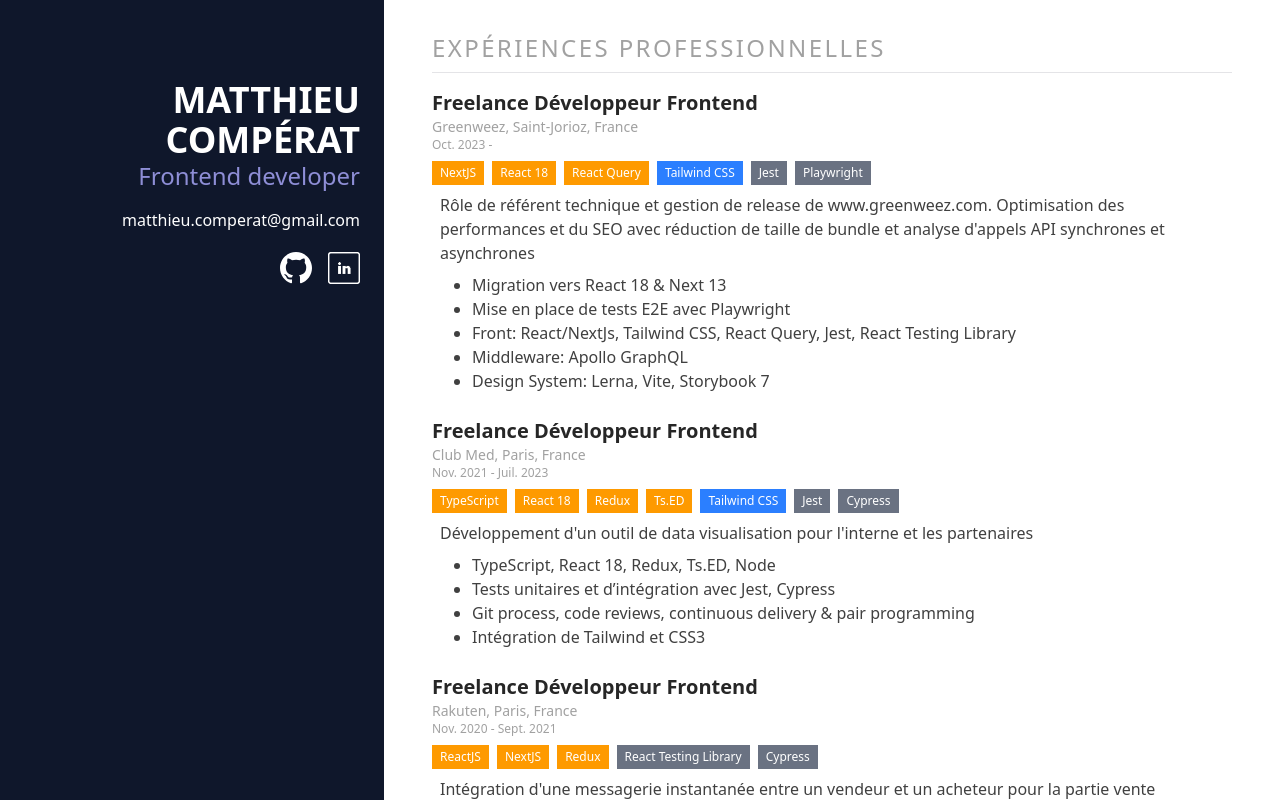
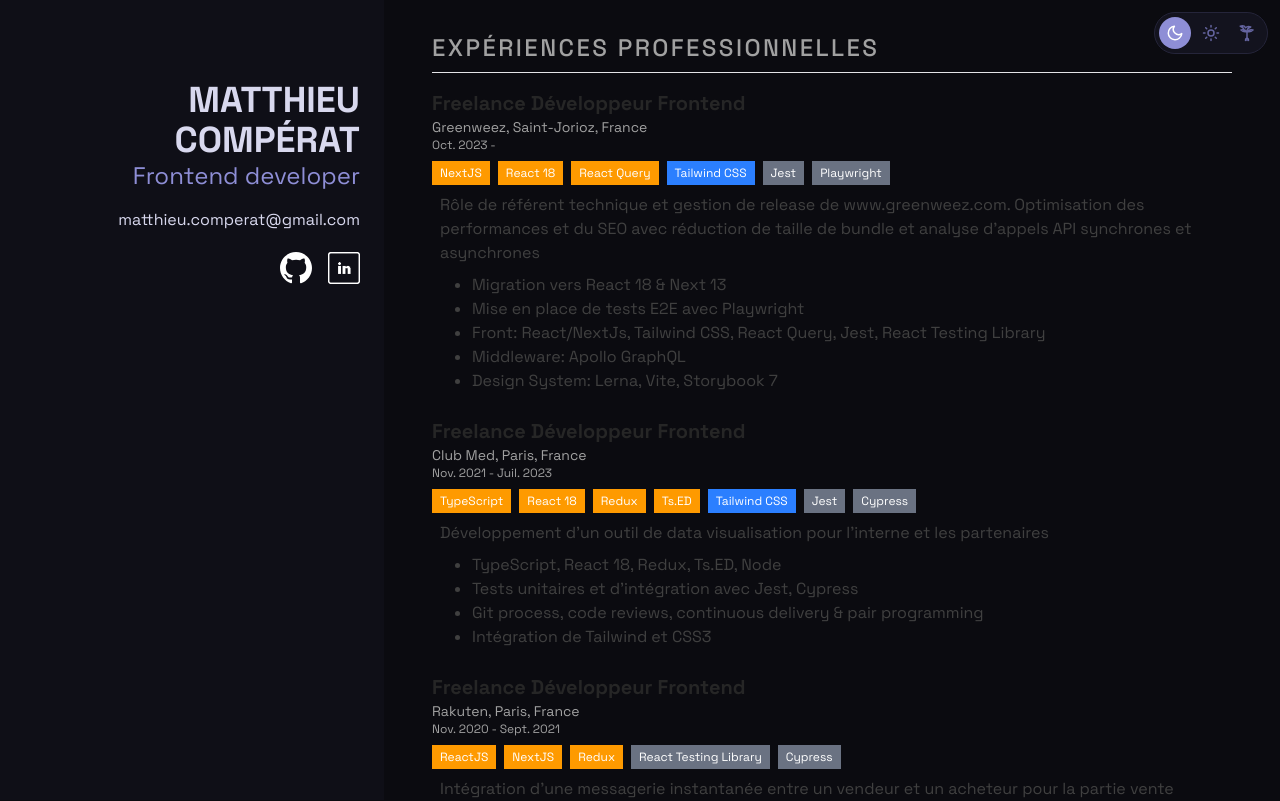
Before and after one commit to Mitchnsun/mcomperat, a Next.js app: page /fr in a window 1280 px wide. Shown: the top 801 px of the page. Built offline with nearby package versions, Linux system fonts and the light colour scheme.

Commit message:
Implement 3-theme CSS system with persistent toggle

```diff
--- a/app/[locale]/layout.tsx
+++ b/app/[locale]/layout.tsx
@@ -1,9 +1,60 @@
+import { DM_Mono, DM_Sans, Inter, JetBrains_Mono, Space_Grotesk, Syne } from 'next/font/google';
 import { notFound } from 'next/navigation';
+import Script from 'next/script';
 import { NextIntlClientProvider } from 'next-intl';
 import { getMessages } from 'next-intl/server';
 import React from 'react';
 
 import { type Locale, routing } from '@/i18n/routing';
+
+// Load all theme fonts up-front so switching themes never causes a FOUT.
+const spaceGrotesk = Space_Grotesk({
+  subsets: ['latin'],
+  weight: ['300', '400', '500', '600', '700'],
+  variable: '--font-space-grotesk',
+  display: 'swap',
+});
+const jetbrainsMono = JetBrains_Mono({
+  subsets: ['latin'],
+  weight: ['400', '500'],
+  variable: '--font-jetbrains-mono',
+  display: 'swap',
+});
+const dmSans = DM_Sans({
+  subsets: ['latin'],
+  weight: ['300', '400', '500', '700'],
+  variable: '--font-dm-sans',
+  display: 'swap',
+});
+const dmMono = DM_Mono({
+  subsets: ['latin'],
+  weight: ['400', '500'],
+  variable: '--font-dm-mono',
+  display: 'swap',
+});
+const syne = Syne({
+  subsets: ['latin'],
+  weight: ['400', '600', '700', '800'],
+  variable: '--font-syne',
+  display: 'swap',
+});
+const inter = Inter({
+  subsets: ['latin'],
+  weight: ['300', '400', '500', '600'],
+  variable: '--font-inter',
+  display: 'swap',
+});
+
+// Runs before React hydration to apply the stored theme and avoid a flash.
+const NO_FLASH_SCRIPT = `(() => {
+  try {
+    var t = localStorage.getItem('cv-theme');
+    if (t !== 'dark' && t !== 'clean' && t !== 'bold') t = 'dark';
+    document.documentElement.setAttribute('data-theme', t);
+  } catch (_) {
+    document.documentElement.setAttribute('data-theme', 'dark');
+  }
+})();`;
 
 export default async function LocaleLayout({
   children,
@@ -20,9 +71,23 @@ export default async function LocaleLayout({
 
   const messages = await getMessages();
 
+  const fontClasses = [
+    spaceGrotesk.variable,
+    jetbrainsMono.variable,
+    dmSans.variable,
+    dmMono.variable,
+    syne.variable,
+    inter.variable,
+  ].join(' ');
+
   return (
-    <html lang={locale}>
-      <body>
+    <html lang={locale} data-theme="dark" className={fontClasses}>
+      <head>
+        <Script id="cv-theme-init" strategy="beforeInteractive">
+          {NO_FLASH_SCRIPT}
+        </Script>
+      </head>
+      <body className="bg-bg text-text font-sans">
         <NextIntlClientProvider messages={messages}>{children}</NextIntlClientProvider>
       </body>
     </html>
--- a/app/globals.css
+++ b/app/globals.css
@@ -2,4 +2,77 @@
 
 @theme {
   --color-brand: #8e8ed6;
+
+  /* Themed color tokens — values are overridden per [data-theme] below.
+     Defaults below mirror the `dark` theme. */
+  --color-bg: #0b0b10;
+  --color-sidebar: #0f0f17;
+  --color-card: #161622;
+  --color-card-hover: #1c1c2c;
+  --color-border: #25253a;
+  --color-accent: #8e8ed6;
+  --color-accent-dim: rgba(142, 142, 214, 0.12);
+  --color-text: #d8d8ee;
+  --color-text-muted: #6565a0;
+  --color-heading: #f0f0ff;
+
+  /* Themed font families — overridden per [data-theme]. */
+  --font-sans: var(--font-space-grotesk), system-ui, sans-serif;
+  --font-mono: var(--font-jetbrains-mono), ui-monospace, monospace;
 }
+
+[data-theme='dark'] {
+  --color-bg: #0b0b10;
+  --color-sidebar: #0f0f17;
+  --color-card: #161622;
+  --color-card-hover: #1c1c2c;
+  --color-border: #25253a;
+  --color-accent: #8e8ed6;
+  --color-accent-dim: rgba(142, 142, 214, 0.12);
+  --color-text: #d8d8ee;
+  --color-text-muted: #6565a0;
+  --color-heading: #f0f0ff;
+  --font-sans: var(--font-space-grotesk), system-ui, sans-serif;
+  --font-mono: var(--font-jetbrains-mono), ui-monospace, monospace;
+}
+
+[data-theme='clean'] {
+  --color-bg: #f0f0ec;
+  --color-sidebar: #ffffff;
+  --color-card: #ffffff;
+  --color-card-hover: #f7f7f4;
+  --color-border: #e2e2da;
+  --color-accent: #8e8ed6;
+  --color-accent-dim: rgba(142, 142, 214, 0.08);
+  --color-text: #1c1c24;
+  --color-text-muted: #8a8a92;
+  --color-heading: #0e0e18;
+  --font-sans: var(--font-dm-sans), system-ui, sans-serif;
+  --font-mono: var(--font-dm-mono), ui-monospace, monospace;
+}
+
+[data-theme='bold'] {
+  --color-bg: #fefefe;
+  --color-sidebar: #0e0e18;
+  --color-card: #fefefe;
+  --color-card-hover: #fafafa;
+  --color-border: #eaeaee;
+  --color-accent: #8e8ed6;
+  --color-accent-dim: rgba(142, 142, 214, 0.08);
+  --color-text: #0e0e18;
+  --color-text-muted: #7a7a88;
+  --color-heading: #06060e;
+  --font-sans: var(--font-syne), system-ui, sans-serif;
+  --font-mono: var(--font-inter), system-ui, sans-serif;
+}
+
+/* Smooth transition when switching themes. */
+html,
+body,
+*,
+*::before,
+*::after {
+  transition-property: background-color, color, border-color, fill, stroke;
+  transition-duration: 300ms;
+  transition-timing-function: ease;
+}
--- a/components/layout.tsx
+++ b/components/layout.tsx
@@ -1,20 +1,24 @@
 import React from 'react';
 
 import { Heading } from '@/components/heading';
+import ThemeToggle from '@/components/ui/ThemeToggle';
 import { LayoutProps } from '@/types';
 
 const Layout: React.FC<LayoutProps> = ({ person, children }) => (
-  <div id="App" className="relative p-0 lg:pl-[30%]">
+  <div id="App" className="bg-bg text-text relative p-0 lg:pl-[30%]">
+    <div className="fixed top-3 right-3 z-50 print:hidden">
+      <ThemeToggle />
+    </div>
     <nav
       role="navigation"
       aria-label="Primary"
-      className="relative top-0 bottom-0 m-0 inline-block w-full bg-slate-900 align-top text-white lg:fixed lg:-ml-[30%] lg:w-[30%]"
+      className="bg-sidebar text-text relative top-0 bottom-0 m-0 inline-block w-full align-top lg:fixed lg:-ml-[30%] lg:w-[30%]"
     >
       <Heading person={person} />
     </nav>
     <div>
       <main className="p-4 lg:px-12 lg:py-8">{children}</main>
-      <footer className="border-t border-zinc-100 px-12 py-6 font-serif text-neutral-400 print:hidden">
+      <footer className="border-border text-text-muted border-t px-12 py-6 font-serif print:hidden">
         © {new Date().getFullYear()}, Built with&nbsp;
         <a href="https://nextjs.org" className="text-brand hover:underline">
           Next.js
--- /dev/null
+++ b/components/ui/ThemeToggle.tsx
@@ -0,0 +1,114 @@
+'use client';
+
+import React from 'react';
+
+import { type Theme, useTheme } from '@/hooks/useTheme';
+
+type ThemeOption = {
+  value: Theme;
+  label: string;
+  icon: React.ReactNode;
+};
+
+// Moon (Dark / Nuit)
+const MoonIcon: React.FC = () => (
+  <svg
+    aria-hidden="true"
+    width="18"
+    height="18"
+    viewBox="0 0 24 24"
+    fill="none"
+    stroke="currentColor"
+    strokeWidth="2"
+    strokeLinecap="round"
+    strokeLinejoin="round"
+  >
+    <path d="M21 12.79A9 9 0 1 1 11.21 3 7 7 0 0 0 21 12.79z" />
+  </svg>
+);
+
+// Sun (Clean / Soleil)
+const SunIcon: React.FC = () => (
+  <svg
+    aria-hidden="true"
+    width="18"
+    height="18"
+    viewBox="0 0 24 24"
+    fill="none"
+    stroke="currentColor"
+    strokeWidth="2"
+    strokeLinecap="round"
+    strokeLinejoin="round"
+  >
+    <circle cx="12" cy="12" r="4" />
+    <path d="M12 2v2M12 20v2M4.93 4.93l1.41 1.41M17.66 17.66l1.41 1.41M2 12h2M20 12h2M4.93 19.07l1.41-1.41M17.66 6.34l1.41-1.41" />
+  </svg>
+);
+
+// Palm tree (Bold / Palmier)
+const PalmIcon: React.FC = () => (
+  <svg
+    aria-hidden="true"
+    width="18"
+    height="18"
+    viewBox="0 0 24 24"
+    fill="none"
+    stroke="currentColor"
+    strokeWidth="2"
+    strokeLinecap="round"
+    strokeLinejoin="round"
+  >
+    <path d="M12 22V10" />
+    <path d="M12 10c0-3 2-5 5-6-2-1-5-1-7 1-1-2-4-3-7-2 3 1 5 3 5 6" />
+    <path d="M12 10c2-2 5-3 8-2-2 2-5 3-8 2z" />
+    <path d="M12 10c-2-2-5-3-8-2 2 2 5 3 8 2z" />
+    <path d="M10 22c0-2 1-3 2-3s2 1 2 3" />
+  </svg>
+);
+
+const OPTIONS: ThemeOption[] = [
+  { value: 'dark', label: 'Dark / Nuit', icon: <MoonIcon /> },
+  { value: 'clean', label: 'Clean / Soleil', icon: <SunIcon /> },
+  { value: 'bold', label: 'Bold / Palmier', icon: <PalmIcon /> },
+];
+
+const ThemeToggle: React.FC<{ className?: string }> = ({ className }) => {
+  const { theme, setTheme } = useTheme();
+
+  return (
+    <div
+      role="radiogroup"
+      aria-label="Theme"
+      className={[
+        'border-border bg-card/80 inline-flex items-center gap-1 rounded-full border p-1 backdrop-blur',
+        className ?? '',
+      ]
+        .filter(Boolean)
+        .join(' ')}
+    >
+      {OPTIONS.map((opt) => {
+        const isActive = theme === opt.value;
+        return (
+          <button
+            key={opt.value}
+            type="button"
+            role="radio"
+            aria-checked={isActive}
+            aria-label={opt.label}
+            title={opt.label}
+            onClick={() => setTheme(opt.value)}
+            className={[
+              'inline-flex h-8 w-8 cursor-pointer items-center justify-center rounded-full',
+              'focus-visible:ring-accent focus:outline-none focus-visible:ring-2',
+              isActive ? 'bg-accent text-white' : 'text-text-muted hover:bg-card-hover hover:text-text',
+            ].join(' ')}
+          >
+            {opt.icon}
+          </button>
+        );
+      })}
+    </div>
+  );
+};
+
+export default ThemeToggle;
--- a/eslint.config.js
+++ b/eslint.config.js
@@ -40,6 +40,7 @@ export default [
         document: 'readonly',
         navigator: 'readonly',
         fetch: 'readonly',
+        localStorage: 'readonly',
       },
     },
     plugins: {
--- /dev/null
+++ b/hooks/useTheme.ts
@@ -0,0 +1,49 @@
+'use client';
+
+import { useCallback, useEffect, useState } from 'react';
+
+export type Theme = 'dark' | 'clean' | 'bold';
+
+export const THEMES: Theme[] = ['dark', 'clean', 'bold'];
+export const THEME_STORAGE_KEY = 'cv-theme';
+export const DEFAULT_THEME: Theme = 'dark';
+
+function isTheme(value: unknown): value is Theme {
+  return typeof value === 'string' && (THEMES as readonly string[]).includes(value);
+}
+
+function applyTheme(theme: Theme) {
+  if (typeof document !== 'undefined') {
+    document.documentElement.setAttribute('data-theme', theme);
+  }
+}
+
+export function useTheme() {
+  const [theme, setThemeState] = useState<Theme>(DEFAULT_THEME);
+
+  useEffect(() => {
+    try {
+      const saved = localStorage.getItem(THEME_STORAGE_KEY);
+      if (isTheme(saved)) {
+        applyTheme(saved);
+        setThemeState(saved);
+        return;
+      }
+    } catch {
+      // localStorage may be unavailable (SSR, privacy mode). Fall back to default.
+    }
+    applyTheme(DEFAULT_THEME);
+  }, []);
+
+  const setTheme = useCallback((next: Theme) => {
+    applyTheme(next);
+    try {
+      localStorage.setItem(THEME_STORAGE_KEY, next);
+    } catch {
+      // Ignore storage failures; the attribute is still applied.
+    }
+    setThemeState(next);
+  }, []);
+
+  return { theme, setTheme };
+}
```
